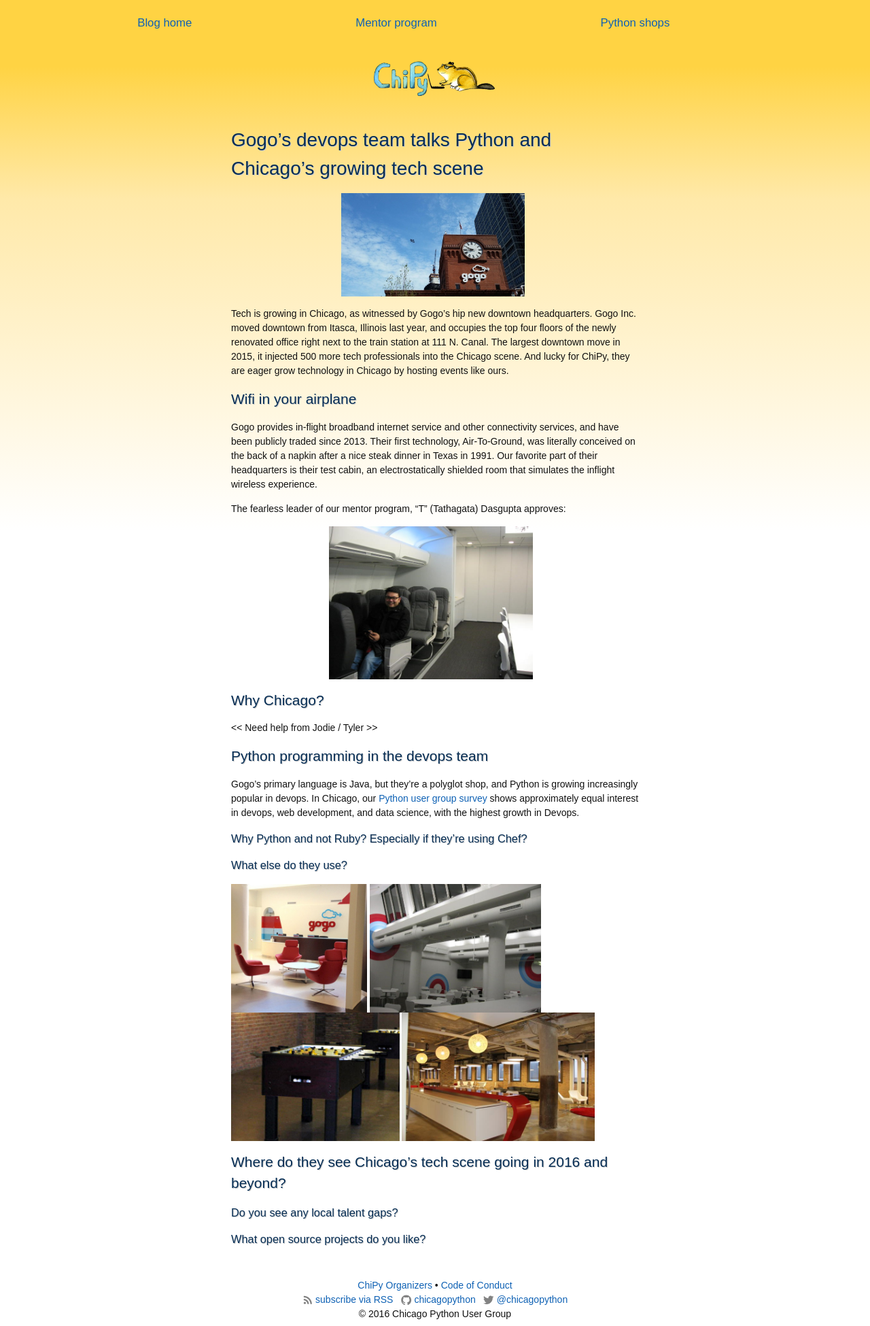
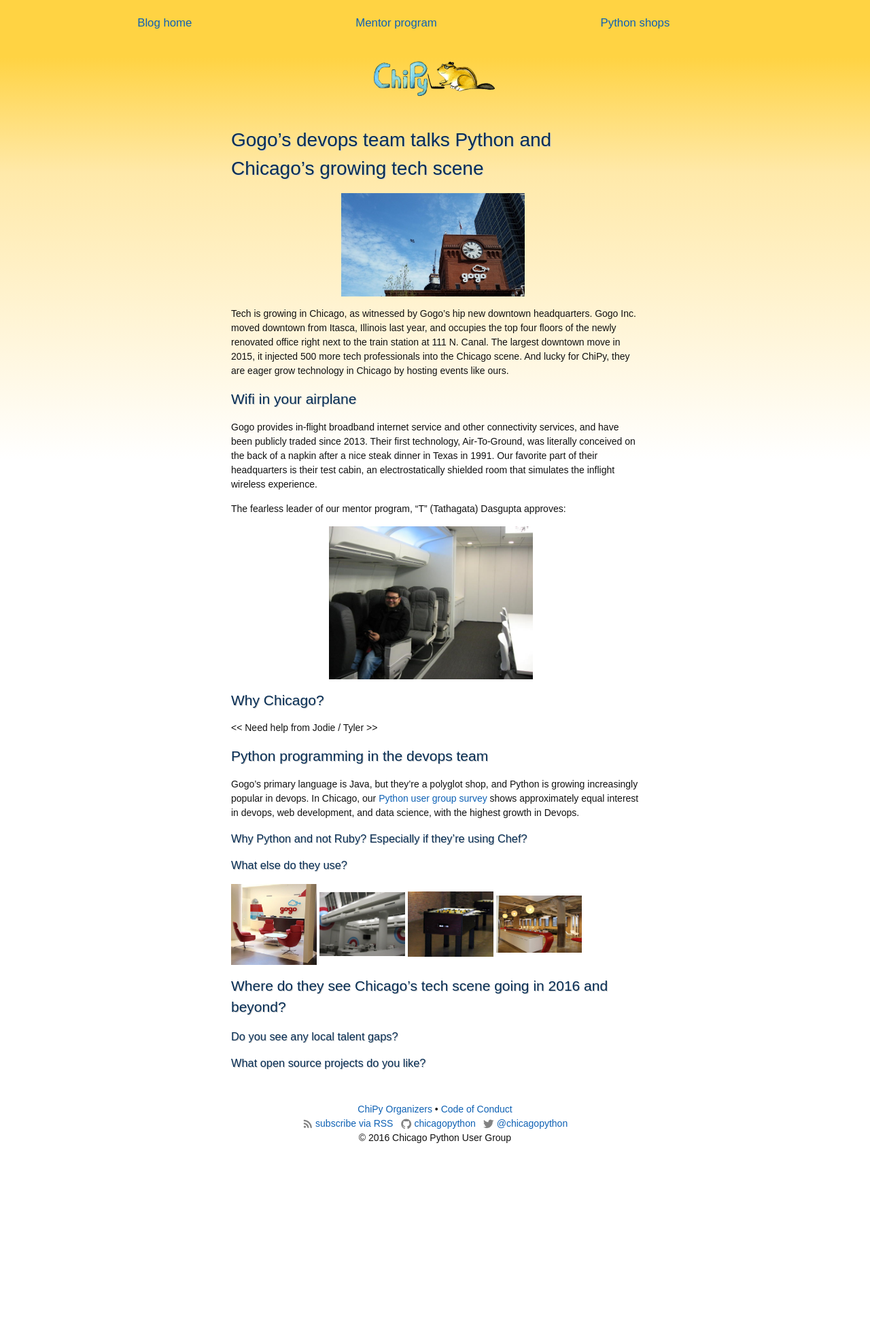
Before and after one commit to tanyaschlusser/tmp, a Jekyll site: the page built from python-shops/_posts/2016-01-03-Gogo.markdown, in a window 1280 px wide. Shown: the whole page at 68% size. Built offline with Jekyll 4.4.1, drawn with Linux system fonts in a browser that asks for light colours; after the commit the page ends 1691 px from its top, so only the background shows below that.

Commit message:
try to resize the images

```diff
--- a/python-shops/_posts/2016-01-03-Gogo.markdown
+++ b/python-shops/_posts/2016-01-03-Gogo.markdown
@@ -58,10 +58,10 @@
 
 ### What else do they use?
 
-![Gogo entry way]({{ site.baseurl }}/img/2016/gogo/GogoEntryWay.jpg){: style="height:21vh"}
-![Gogo open space area]({{ site.baseurl }}/img/2016/gogo/GogoOpenSpace.jpg){: style="height:21vh"}
-![Gogo foosball table]({{ site.baseurl }}/img/2016/gogo/GogoFoosball.jpg){: style="height:21vh"}
-![Gogo break room]({{ site.baseurl }}/img/2016/gogo/GogoBreakRoom.jpg){: style="height:21vh"}
+![Gogo entry way]({{ site.baseurl }}/img/2016/gogo/GogoEntryWay.jpg){: style="width:21%"}
+![Gogo open space area]({{ site.baseurl }}/img/2016/gogo/GogoOpenSpace.jpg){: style="width:21%"}
+![Gogo foosball table]({{ site.baseurl }}/img/2016/gogo/GogoFoosball.jpg){: style="width:21%"}
+![Gogo break room]({{ site.baseurl }}/img/2016/gogo/GogoBreakRoom.jpg){: style="width:21%"}
 
 
 ## Where do they see Chicago's tech scene going in 2016 and beyond?
```
